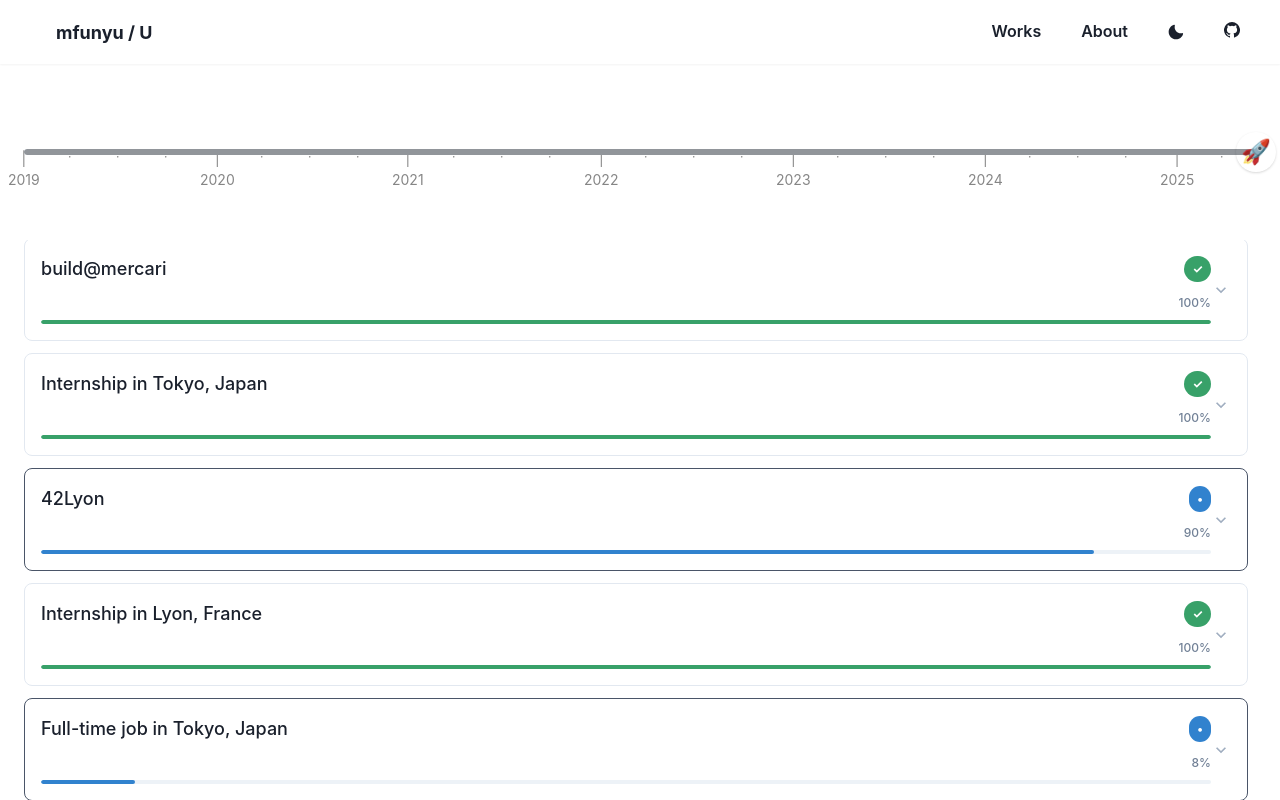
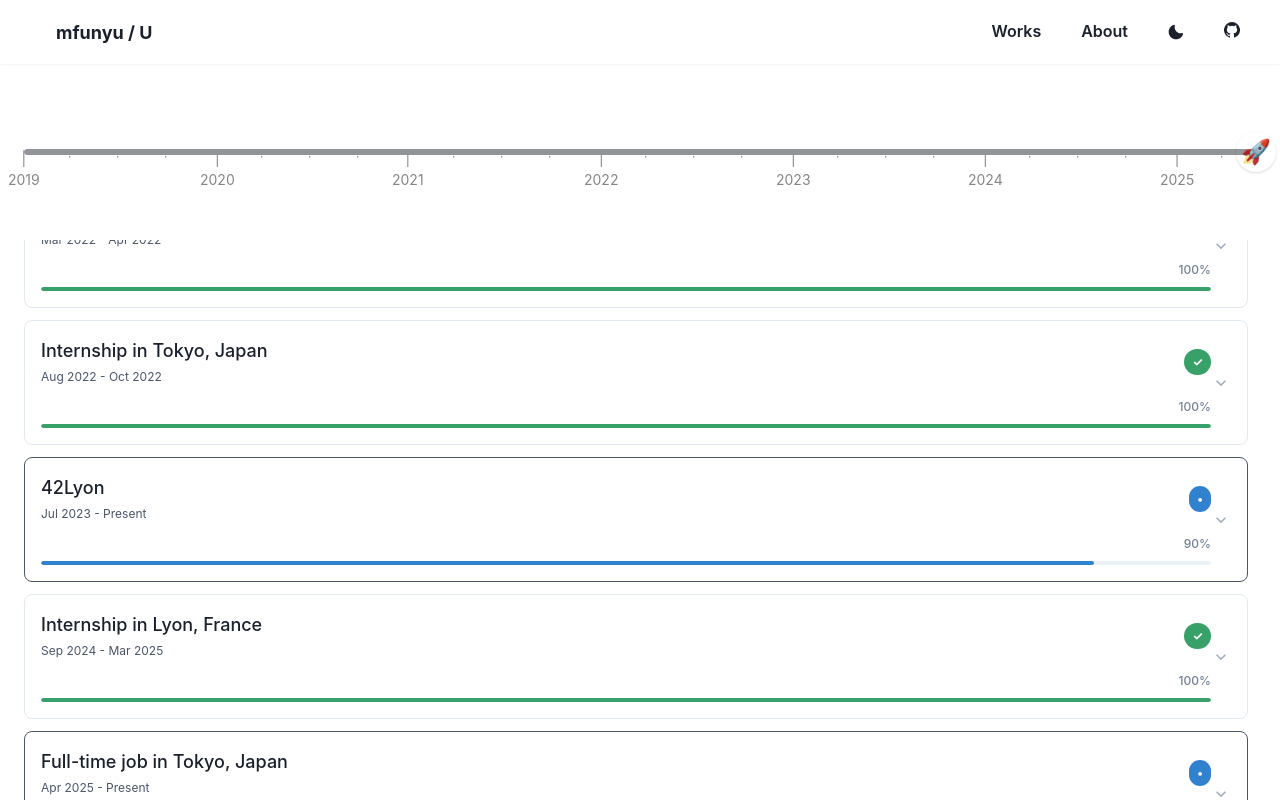
Before and after one commit to mfunyu/mfunyu.github.io, a Next.js app: page /about in a window 1280 px wide. Built offline with nearby package versions, Linux system fonts and the light colour scheme.

Commit message:
feat(history): add date

```diff
--- a/src/components/history.tsx
+++ b/src/components/history.tsx
@@ -15,16 +15,39 @@ import {
 import { useEffect, useRef } from 'react'
 import { historyData } from '../data/historyData'
 
+const formatDateRange = (
+  startYear: number,
+  startMonth: number,
+  endYear?: number,
+  endMonth?: number
+): string => {
+  const months = ['Jan', 'Feb', 'Mar', 'Apr', 'May', 'Jun',
+                  'Jul', 'Aug', 'Sep', 'Oct', 'Nov', 'Dec']
+
+  const startDate = `${months[startMonth - 1]} ${startYear}`
+
+  if (!endYear || !endMonth) {
+    return `${startDate} - Present`
+  }
+
+  const endDate = `${months[endMonth - 1]} ${endYear}`
+  return `${startDate} - ${endDate}`
+}
+
 type HistoryItemProps = {
   title: string
   progress: number
   description: string
   isCompleted: boolean
   isActive: boolean
+  startYear: number
+  startMonth: number
+  endYear?: number
+  endMonth?: number
   itemRef?: React.RefObject<HTMLDivElement>
 }
 
-const HistoryItem = ({ title, progress, description, isCompleted, isActive, itemRef }: HistoryItemProps) => {
+const HistoryItem = ({ title, progress, description, isCompleted, isActive, startYear, startMonth, endYear, endMonth, itemRef }: HistoryItemProps) => {
   const cardBg = useColorModeValue("white", "gray.800")
   const borderColor = useColorModeValue(
     isActive ? "gray.600" : "gray.200",
@@ -59,7 +82,12 @@ const HistoryItem = ({ title, progress, description, isCompleted, isActive, item
           <Box flex="1" textAlign="left">
             <Stack spacing={3}>
               <Flex justify="space-between" align="center">
-                <Text fontSize="lg" fontWeight="medium">{title}</Text>
+                <Box>
+                  <Text fontSize="lg" fontWeight="medium">{title}</Text>
+                  <Text fontSize="xs" color={textColor} mt={1}>
+                    {formatDateRange(startYear, startMonth, endYear, endMonth)}
+                  </Text>
+                </Box>
                 <Badge
                   colorScheme={isCompleted ? "green" : "blue"}
                   variant="solid"
@@ -219,6 +247,10 @@ const History = ({ currentYear }: HistoryProps) => {
             item.endYear,
             item.endMonth
           )}
+          startYear={item.startYear}
+          startMonth={item.startMonth}
+          endYear={item.endYear}
+          endMonth={item.endMonth}
           itemRef={itemRefs.current[index]}
         />
       ))}
```
